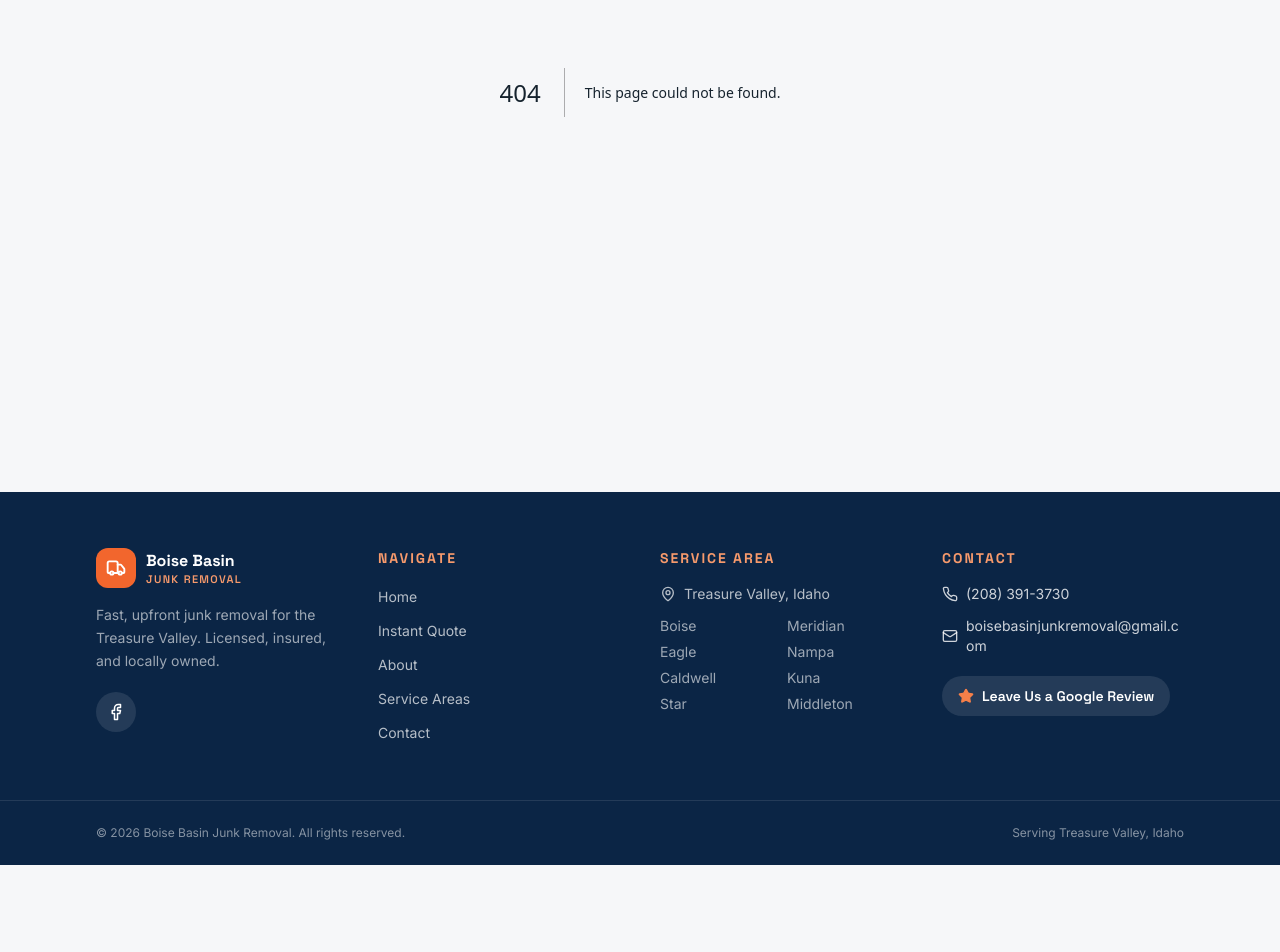
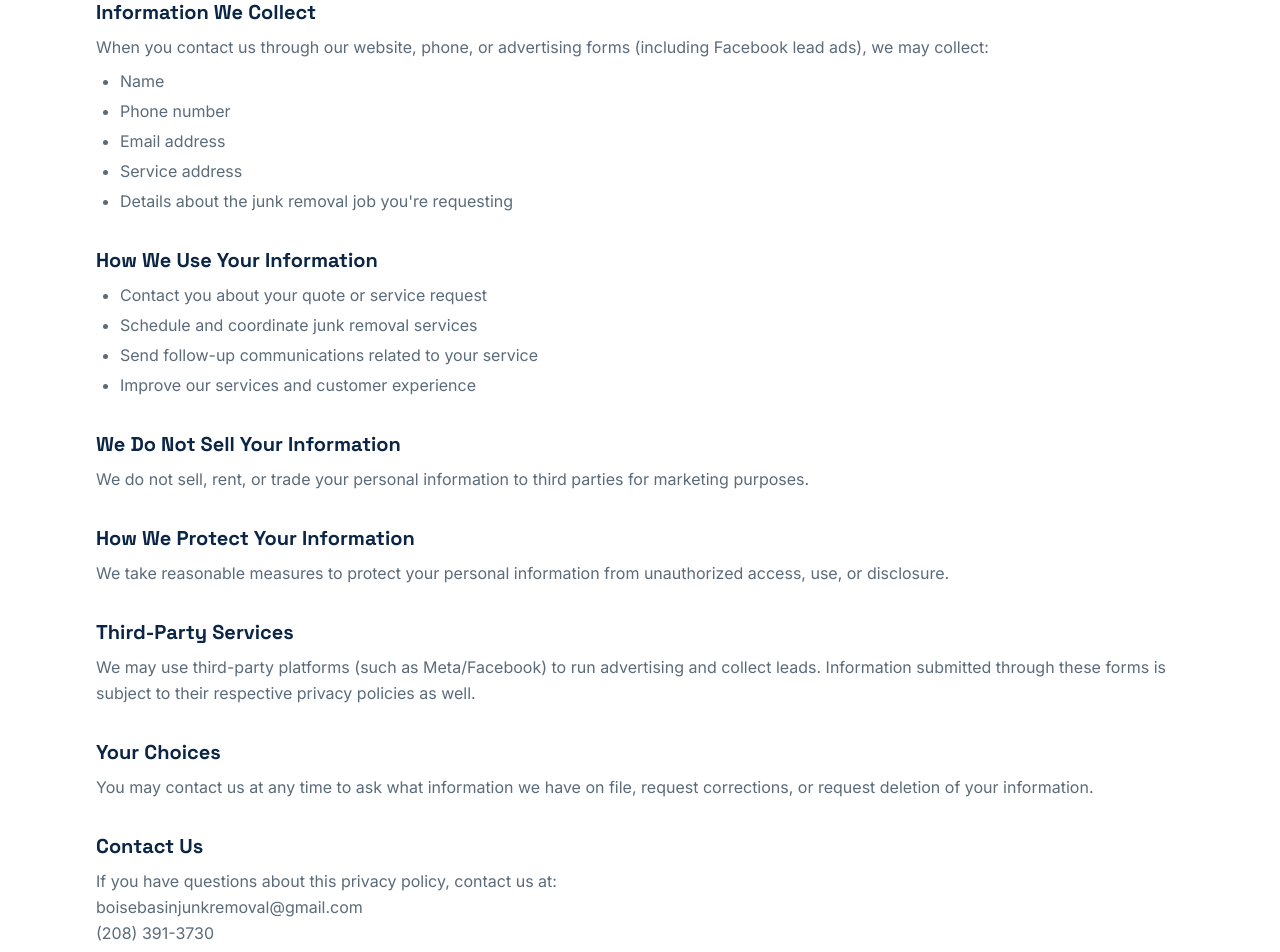
Before and after one commit to masonfrn/boisebasinOffical, a Next.js app: page /privacy-policy in a window 1280 px wide. Before the commit this address had no page. Shown: the part 380-1332 px from the top of the page. Before the commit the page ends 1245 px from the top, so only its background shows below. Built offline with nearby package versions, Linux system fonts and the light colour scheme.

Commit message:
Create page.tsx
privacy policy

```diff
--- /dev/null
+++ b/app/privacy-policy/page.tsx
@@ -0,0 +1,118 @@
+import type { Metadata } from "next";
+import Container from "@/components/ui/Container";
+import { BUSINESS } from "@/lib/constants";
+
+export const metadata: Metadata = {
+  title: "Privacy Policy",
+  description:
+    "Learn how Boise Basin Junk Removal collects, uses, and protects your personal information.",
+};
+
+export default function PrivacyPolicyPage() {
+  return (
+    <section className="bg-white py-16 sm:py-24">
+      <Container className="max-w-3xl">
+        <span className="font-display text-xs font-bold uppercase tracking-[0.18em] text-basin-500">
+          Legal
+        </span>
+        <h1 className="mt-3 font-display text-4xl font-bold leading-tight tracking-tight text-navy sm:text-5xl">
+          Privacy Policy
+        </h1>
+        <p className="mt-4 text-sm text-ink-muted">Last updated: August 3, 2026</p>
+
+        <div className="mt-8 space-y-8 text-base leading-relaxed text-ink-muted">
+          <p>
+            {BUSINESS.name} (&quot;we,&quot; &quot;us,&quot; or &quot;our&quot;)
+            respects your privacy. This policy explains what information we
+            collect and how we use it.
+          </p>
+
+          <div>
+            <h2 className="font-display text-xl font-bold text-navy">
+              Information We Collect
+            </h2>
+            <p className="mt-2">
+              When you contact us through our website, phone, or advertising
+              forms (including Facebook lead ads), we may collect:
+            </p>
+            <ul className="mt-2 list-disc space-y-1 pl-6">
+              <li>Name</li>
+              <li>Phone number</li>
+              <li>Email address</li>
+              <li>Service address</li>
+              <li>Details about the junk removal job you&apos;re requesting</li>
+            </ul>
+          </div>
+
+          <div>
+            <h2 className="font-display text-xl font-bold text-navy">
+              How We Use Your Information
+            </h2>
+            <ul className="mt-2 list-disc space-y-1 pl-6">
+              <li>Contact you about your quote or service request</li>
+              <li>Schedule and coordinate junk removal services</li>
+              <li>Send follow-up communications related to your service</li>
+              <li>Improve our services and customer experience</li>
+            </ul>
+          </div>
+
+          <div>
+            <h2 className="font-display text-xl font-bold text-navy">
+              We Do Not Sell Your Information
+            </h2>
+            <p className="mt-2">
+              We do not sell, rent, or trade your personal information to
+              third parties for marketing purposes.
+            </p>
+          </div>
+
+          <div>
+            <h2 className="font-display text-xl font-bold text-navy">
+              How We Protect Your Information
+            </h2>
+            <p className="mt-2">
+              We take reasonable measures to protect your personal
+              information from unauthorized access, use, or disclosure.
+            </p>
+          </div>
+
+          <div>
+            <h2 className="font-display text-xl font-bold text-navy">
+              Third-Party Services
+            </h2>
+            <p className="mt-2">
+              We may use third-party platforms (such as Meta/Facebook) to run
+              advertising and collect leads. Information submitted through
+              these forms is subject to their respective privacy policies as
+              well.
+            </p>
+          </div>
+
+          <div>
+            <h2 className="font-display text-xl font-bold text-navy">
+              Your Choices
+            </h2>
+            <p className="mt-2">
+              You may contact us at any time to ask what information we have
+              on file, request corrections, or request deletion of your
+              information.
+            </p>
+          </div>
+
+          <div>
+            <h2 className="font-display text-xl font-bold text-navy">
+              Contact Us
+            </h2>
+            <p className="mt-2">
+              If you have questions about this privacy policy, contact us at:
+              <br />
+              boisebasinjunkremoval@gmail.com
+              <br />
+              (208) 391-3730
+            </p>
+          </div>
+        </div>
+      </Container>
+    </section>
+  );
+}
```
